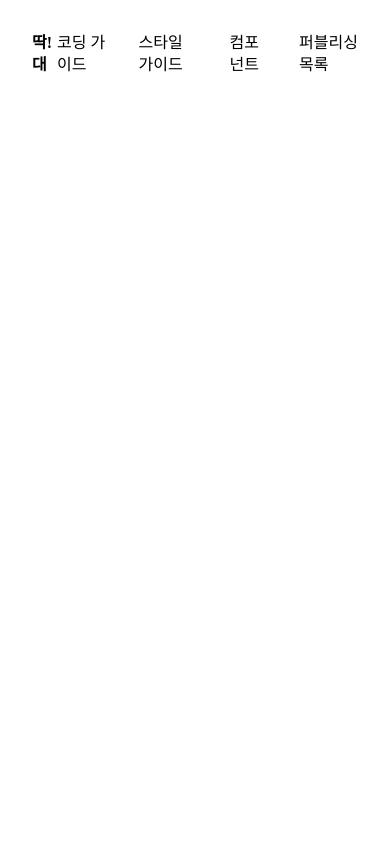
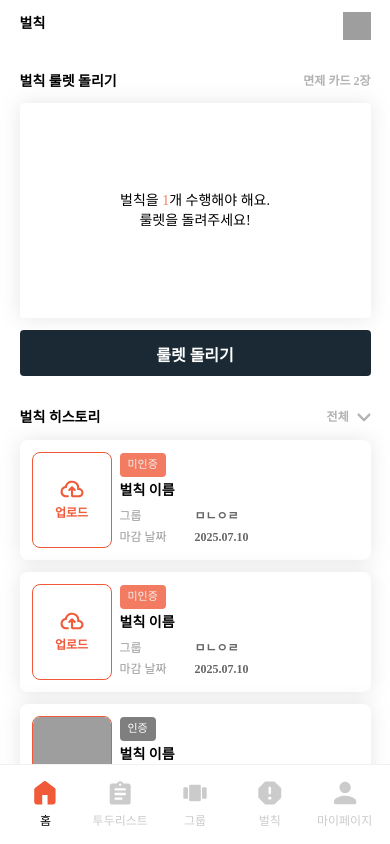
Before and after one commit to DoitorPay/Guide, a React (Vite) app in the folder frontend/: page /penalty in a window 390 px wide. Built offline with nearby package versions, Linux system fonts and the light colour scheme; grey boxes are pictures that could not be loaded; a web font is replaced by a local one.

Commit message:
이것저것 수정...

```diff
--- a/frontend/public/ia.json
+++ b/frontend/public/ia.json
@@ -40,5 +40,11 @@
     "title": "투두리스트",
     "path": "/todoList",
     "fileName": "todoList.jsx"
+  },
+  {
+    "id": 8,
+    "title": "벌칙",
+    "path": "/penalty",
+    "fileName": "penalty.jsx"
   }
 ]
--- a/frontend/public/icon.json
+++ b/frontend/public/icon.json
@@ -13,6 +13,10 @@
     { "name": "arrow-right", "path": "@/public/icons/arrow-right.svg" },
     { "name": "arrow-top", "path": "@/public/icons/arrow-top.svg" },
     { "name": "arrow-bottom", "path": "@/public/icons/arrow-bottom.svg" },
+    {
+      "name": "arrow-bottom-gray",
+      "path": "@/public/icons/arrow-bottom-gray.svg"
+    }
     { "name": "add", "path": "@/public/icons/add.svg" },
     { "name": "clear", "path": "@/public/icons/clear.svg" },
     { "name": "done", "path": "@/public/icons/done.svg" },
@@ -44,6 +48,6 @@
     { "name": "more", "path": "@/public/icons/more.svg" },
     { "name": "menu", "path": "@/public/icons/menu.svg" },
     { "name": "download", "path": "@/public/icons/download.svg" },
-    { "name": "upload", "path": "@/public/icons/upload.svg" }
+    { "name": "upload", "path": "@/public/icons/upload.svg" },
   ]
 }
--- a/frontend/src/Router.jsx
+++ b/frontend/src/Router.jsx
@@ -11,6 +11,7 @@ import StudyTopic from "@/pages/studyTopic.jsx";
 import GroupDetail from "@/pages/GroupDetail.jsx";
 import MainPage from "@/pages/home.jsx";
 import TodoListPage from "@/pages/todoList.jsx";
+import Penalty from "@/pages/penalty.jsx";
 
 const LayoutWithHeader = ({ children }) => {
   const location = useLocation();
@@ -19,7 +20,8 @@ const LayoutWithHeader = ({ children }) => {
                      location.pathname.startsWith("/studytopic") ||
                      location.pathname.startsWith("/groupdetailguide") ||
                      location.pathname.startsWith("/todoList") ||
-                     location.pathname.startsWith("/main");
+                     location.pathname.startsWith("/main") ||
+                     location.pathname.startsWith("/penalty");
 
   return (
     <>
@@ -45,6 +47,7 @@ const Router = () => {
           <Route path="/groupdetailguide" element={<GroupDetail />} />
           <Route path="/main" element={<MainPage />} />
           <Route path="/todolist" element={<TodoListPage />} />
+          <Route path="/penalty" element={<Penalty />} />
         </Routes>
       </LayoutWithHeader>
     </BrowserRouter>
--- a/frontend/src/assets/css/components/cmpHeader.scss
+++ b/frontend/src/assets/css/components/cmpHeader.scss
@@ -6,7 +6,7 @@ header.cmp-header {
       display: flex;
       flex-direction: row;
       justify-content: space-between;
-      padding: clamp(12px, 3vw, 20px) clamp(20px, 5vw, 28px);
+      padding: clamp(12px, 3vw, 20px) clamp(12px, 5vw, 20px);
 
       .logo {
         img {
@@ -17,7 +17,7 @@ header.cmp-header {
         }
 
         &__title {
-          font-size: calc(var(--typo-size-heading-4) / 16 * 1rem); // 변수 그대로 유지
+          font-size: var(--typo-size-heading-6);
           font-weight: 700;
         }
       }
--- a/frontend/src/assets/css/components/historyCard.scss
+++ b/frontend/src/assets/css/components/historyCard.scss
@@ -7,6 +7,8 @@
     border-radius: clamp(8px, 2vw, 12px);
     box-shadow: 0px 0px 20px 0px #9696963D;
     padding: clamp(12px, 3vw, 16px);
+    margin-bottom: clamp(12px, 3vw, 16px);
+
 
     &__image-box {
       width: clamp(80px, 20vw, 107px);
@@ -57,16 +59,16 @@
       font-size: var(--typo-size-body-5);
       padding: 2px 6px;
       border-radius: 4px;
+      padding: 4px 8px;
 
       &.certified {
-        background-color: var(--color-gray-scale-200);
-        color: var(--color-gray-scale-black);
+        background-color: var(--color-gray-scale-500);
+      color: var(--color-gray-scale-white);
       }
 
       &.uncertified {
         background-color: var(--color-red-vari-400);
         color: var(--color-gray-scale-50);
-        padding: 4px 8px;
       }
     }
 
--- a/frontend/src/assets/css/components/roulette.scss
+++ b/frontend/src/assets/css/components/roulette.scss
@@ -1,10 +1,9 @@
 .roulette-wrap {
   text-align: center;
-  padding: clamp(16px, 4vw, 24px);
 
   .roulette-box {
     background: var(--color-gray-scale-white);
-    height: max-content;
+    height: 215px;
     border-radius: clamp(4px, 1vw, 8px);
     padding: clamp(8px, 2vw, 16px);
     margin-bottom: clamp(12px, 3vw, 20px);
@@ -24,7 +23,7 @@
 
   .roulette-item {
     color: var(--color-gray-scale-400);
-    padding: clamp(2px, 0.5vw, 6px) 0;
+    padding: clamp(2px, 0.5vw, 3px) 0;
     margin: 0 clamp(6px, 1.5vw, 12px);
     font-size: clamp(14px, 3vw, 18px);
     transition: all 0.2s ease;
--- a/frontend/src/assets/css/components/subTitle.scss
+++ b/frontend/src/assets/css/components/subTitle.scss
@@ -10,8 +10,8 @@
 
     &__link, &__info {
       font-size: var(--typo-size-body-3);
-      font-weight: var(--typo-weight-medium);
-      color: var(--color-gray-scale-600);
+      font-weight: var(--typo-weight-semibold);
+      color: var(--color-gray-scale-300);
       display: flex;
       gap: clamp(6px, 2vw, 10.5px);
 
--- a/frontend/src/components/subTitle.jsx
+++ b/frontend/src/components/subTitle.jsx
@@ -9,7 +9,8 @@ const SubTitle = ({
   desc,
   link,
   info,
-  linkIcon = 'arrow-right-gray'
+  linkIcon = 'arrow-right-gray',
+  more = '전체보기'
 }) => {
   const currentDate = new Date();
   const today = format(currentDate, 'M월 d일', { locale: ko });
@@ -24,7 +25,7 @@ const SubTitle = ({
 
       {type === 'link' && link && (
         <Link to={link} className="sub-title__link">
-          전체보기
+          {more}
           <img src={`/icons/${linkIcon}.svg`} alt="link-icon" />
         </Link>
       )}
--- a/frontend/src/guide/subTitleGuide.jsx
+++ b/frontend/src/guide/subTitleGuide.jsx
@@ -8,6 +8,7 @@ const SubTitleGuide = () => {
       <SubTitle title="타입='link' 아이콘 변경 가능" type="link"
         link="/study"
         linkIcon="arrow-bottom"
+        more='more'
       />
       <SubTitle title="타입='desc'" type="desc" desc="7일 연속 불타는 중🔥(상황에 따라 다른 말) " />
       <SubTitle title="타입='date'" type="date" />
--- /dev/null
+++ b/frontend/src/pages/penalty.jsx
@@ -0,0 +1,48 @@
+import React from 'react';
+import MainLayout from "@/pages/MainLayout";
+import SubTitle from '@/components/subTitle';
+import Roulette from '@/components/roulette';
+import HistoryCard from '@/components/HistoryCard';
+
+const MainPage = () => {
+  return (
+    <MainLayout
+      headerProps={{
+        title: "벌칙",
+        type: "header-a",
+        icon1: "none",
+      }}
+    >
+        <div>
+            <SubTitle title="벌칙 룰렛 돌리기" type="info" info="면제 카드 2장" />
+            <Roulette/>
+        </div>
+        <div>
+            <SubTitle title="벌칙 히스토리" type="link"
+                link="/study"
+                linkIcon="arrow-bottom-gray"
+                more='전체'
+            />
+            <HistoryCard
+            title="벌칙 이름"
+            groupName="ㅁㄴㅇㄹ"
+            deadline="2025.07.10"
+            />
+            <HistoryCard
+            title="벌칙 이름"
+            groupName="ㅁㄴㅇㄹ"
+            deadline="2025.07.10"
+            />
+            <HistoryCard
+            image="https://picsum.photos/300/300"
+            isCertified={true}
+            title="벌칙 이름"
+            groupName="ㅁㄴㅇㄹ"
+            deadline="2025.07.10"
+            />
+        </div>
+    </MainLayout>
+  );
+};
+
+export default MainPage;
```
Also changed, not shown: frontend/public/icons/arrow-bottom-gray.svg (added).
